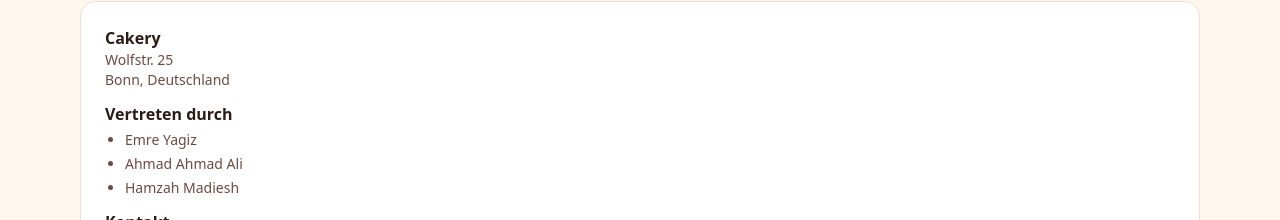
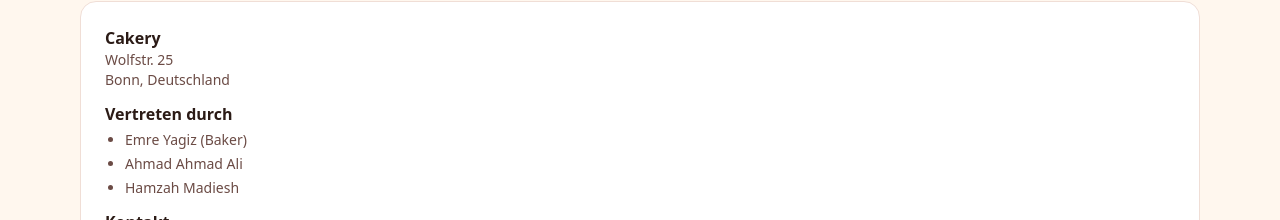
Before and after one commit to Em2theRe/Cakery, a Next.js app: page /impressum in a window 1280 px wide. Shown: the part 216-436 px from the top of the page. Built offline with nearby package versions, Linux system fonts and the light colour scheme.

Commit message:
safe version

```diff
--- a/src/app/impressum/page.tsx
+++ b/src/app/impressum/page.tsx
@@ -18,7 +18,7 @@ export default function ImpressumPage() {
         <div>
           <p className="font-semibold">Vertreten durch</p>
           <ul className="cakery-muted text-sm list-disc pl-5 mt-1 space-y-1">
-            <li>Emre Yagiz</li>
+            <li>Emre Yagiz (Baker)</li>
             <li>Ahmad Ahmad Ali</li>
             <li>Hamzah Madiesh</li>
           </ul>
```
